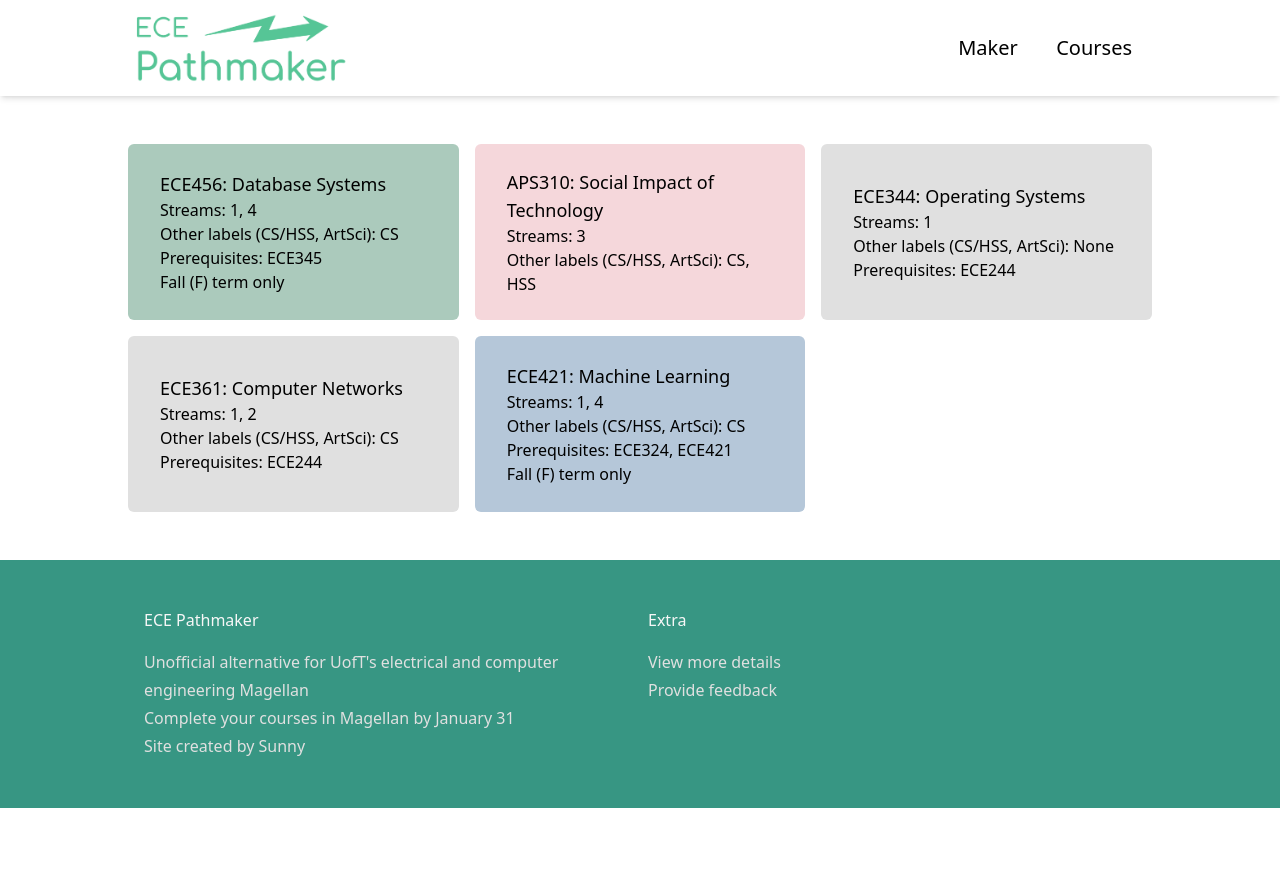
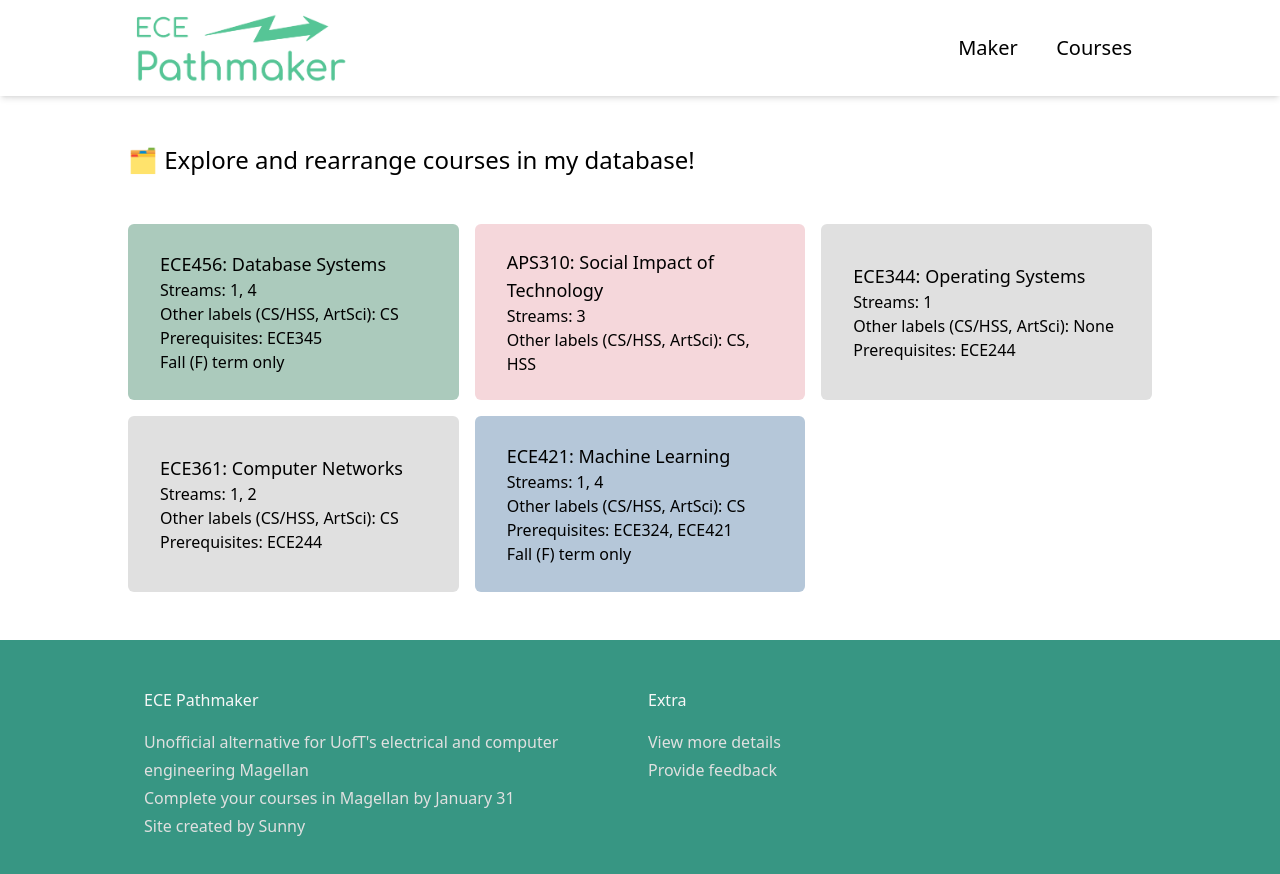
Before and after one commit to sunnwydays/ecepathmaker, a React (Vite) app: page /courses in a window 1280 px wide. Shown: the top 874 px of the page. Before the commit the page ends 808 px from the top, so only its background shows below. Built offline with nearby package versions, Linux system fonts and the light colour scheme.

Commit message:
Add main text for courses page

```diff
--- a/src/pages/Courses.tsx
+++ b/src/pages/Courses.tsx
@@ -31,6 +31,7 @@ const Courses = () => {
 
     return (
         <div>
+            <h2 className="mb-12 text-2xl font-medium">🗂️ Explore and rearrange courses in my database!</h2>
             <div>
                 <form>
                 </form>
```
